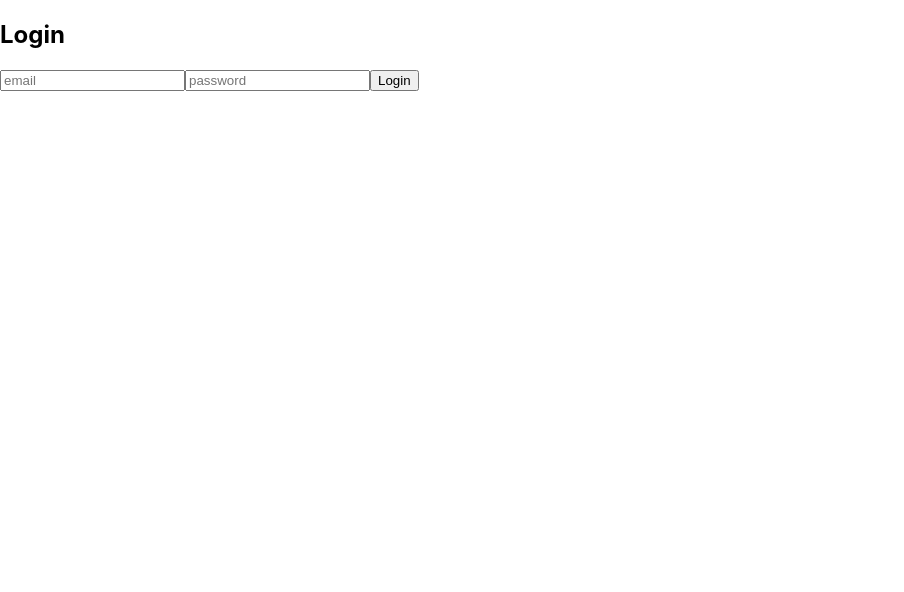
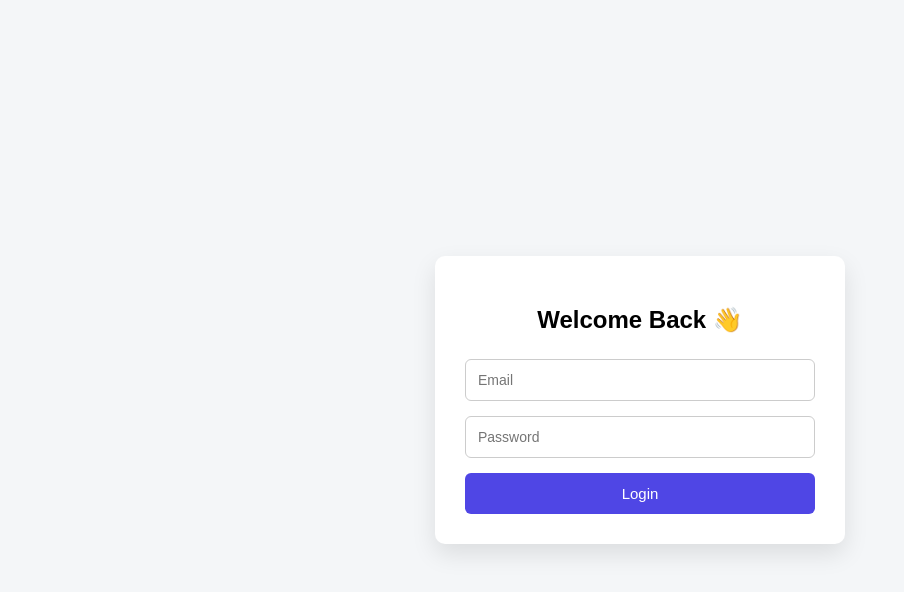
Before and after one commit to Manu37SM/Task_Project-Management-System, a React (Create React App) app in the folder react-frontend/: page / in a window 1280 px wide. Shown: the top 592 px of the page, without its empty margins (0-904 px from the left). Built offline with nearby package versions, Linux system fonts and the light colour scheme.

Commit message:
Login Css changes

```diff
--- a/react-frontend/src/pages/Login.js
+++ b/react-frontend/src/pages/Login.js
@@ -2,40 +2,83 @@ import { useState } from "react";
 import api from "../api";
 
 function Login() {
-
- const [email,setEmail]=useState("")
- const [password,setPassword]=useState("")
+  const [email, setEmail] = useState("");
+  const [password, setPassword] = useState("");
 
   const login = async () => {
+    const res = await api.post("/login", {
+      email,
+      password,
+    });
 
-   const res = await api.post("/login",{
-     email,
-     password
-   })
-
-   localStorage.setItem("token",res.data.token);
-
-   window.location.href="/projects";
- }
+    localStorage.setItem("token", res.data.token);
+    window.location.href = "/projects";
+  };
 
   return (
-   <div>
-     <h2>Login</h2>
+    <div style={styles.page}>
+      <div style={styles.card}>
+        <h2 style={styles.title}>Welcome Back 👋</h2>
 
         <input
-      placeholder="email"
-      onChange={e=>setEmail(e.target.value)}
+          style={styles.input}
+          placeholder="Email"
+          onChange={(e) => setEmail(e.target.value)}
         />
 
         <input
-      placeholder="password"
+          style={styles.input}
+          placeholder="Password"
           type="password"
-      onChange={e=>setPassword(e.target.value)}
+          onChange={(e) => setPassword(e.target.value)}
         />
 
-     <button onClick={login}>Login</button>
+        <button style={styles.button} onClick={login}>
+          Login
+        </button>
       </div>
- )
+    </div>
+  );
 }
 
-export default Login
+const styles = {
+  page: {
+    height: "100vh",
+    display: "flex",
+    justifyContent: "center",
+    alignItems: "center",
+    background: "#f4f6f8",
+    fontFamily: "Arial",
+  },
+  card: {
+    width: "350px",
+    padding: "30px",
+    borderRadius: "10px",
+    background: "white",
+    boxShadow: "0 10px 25px rgba(0,0,0,0.1)",
+    display: "flex",
+    flexDirection: "column",
+    gap: "15px",
+  },
+  title: {
+    textAlign: "center",
+    marginBottom: "10px",
+  },
+  input: {
+    padding: "12px",
+    borderRadius: "6px",
+    border: "1px solid #ccc",
+    fontSize: "14px",
+  },
+  button: {
+    padding: "12px",
+    borderRadius: "6px",
+    border: "none",
+    background: "#4f46e5",
+    color: "white",
+    fontSize: "15px",
+    cursor: "pointer",
+  },
+};
+
+export default Login;
```
Lines whose indentation alone changed are shown as unchanged.
